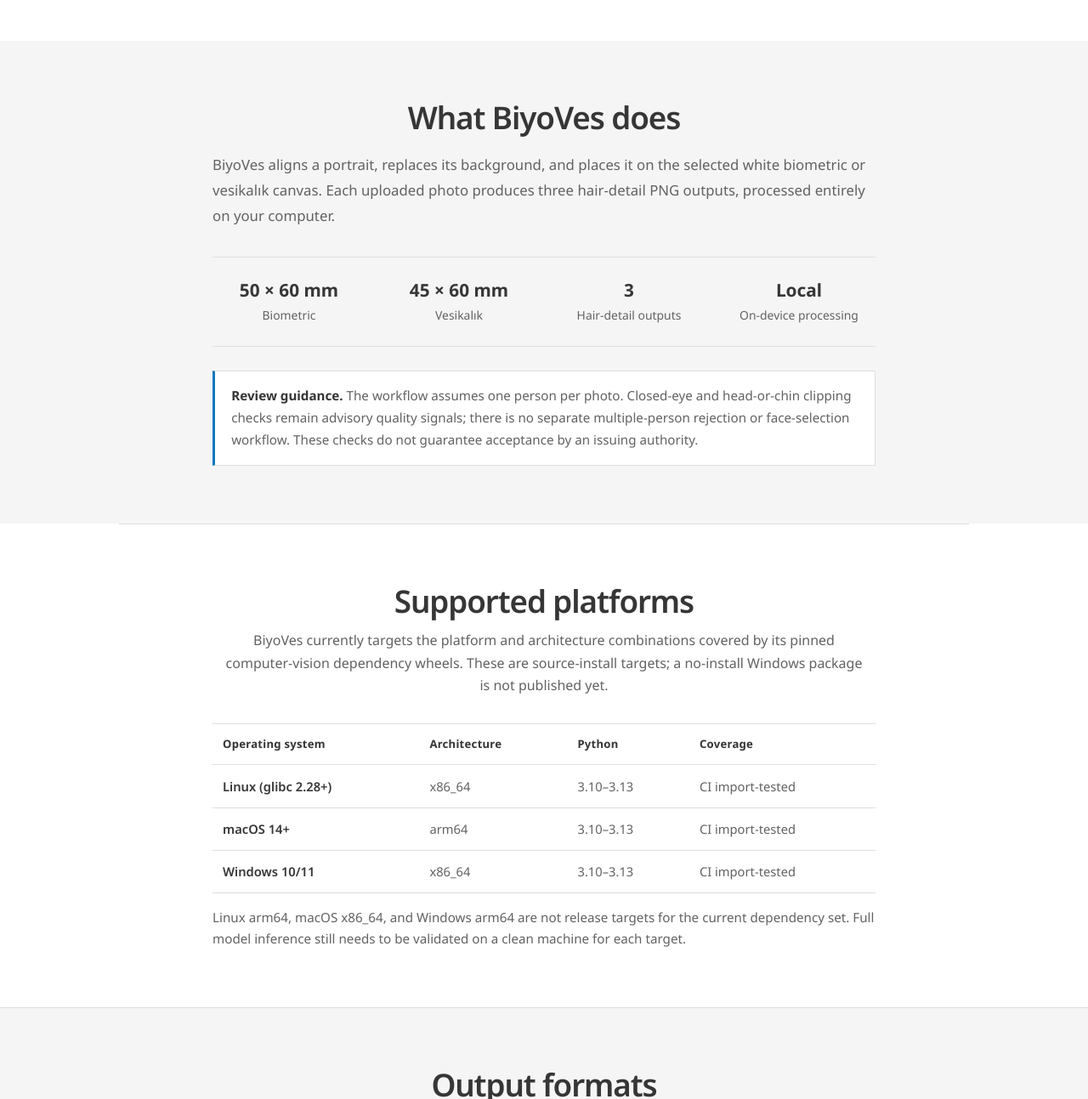
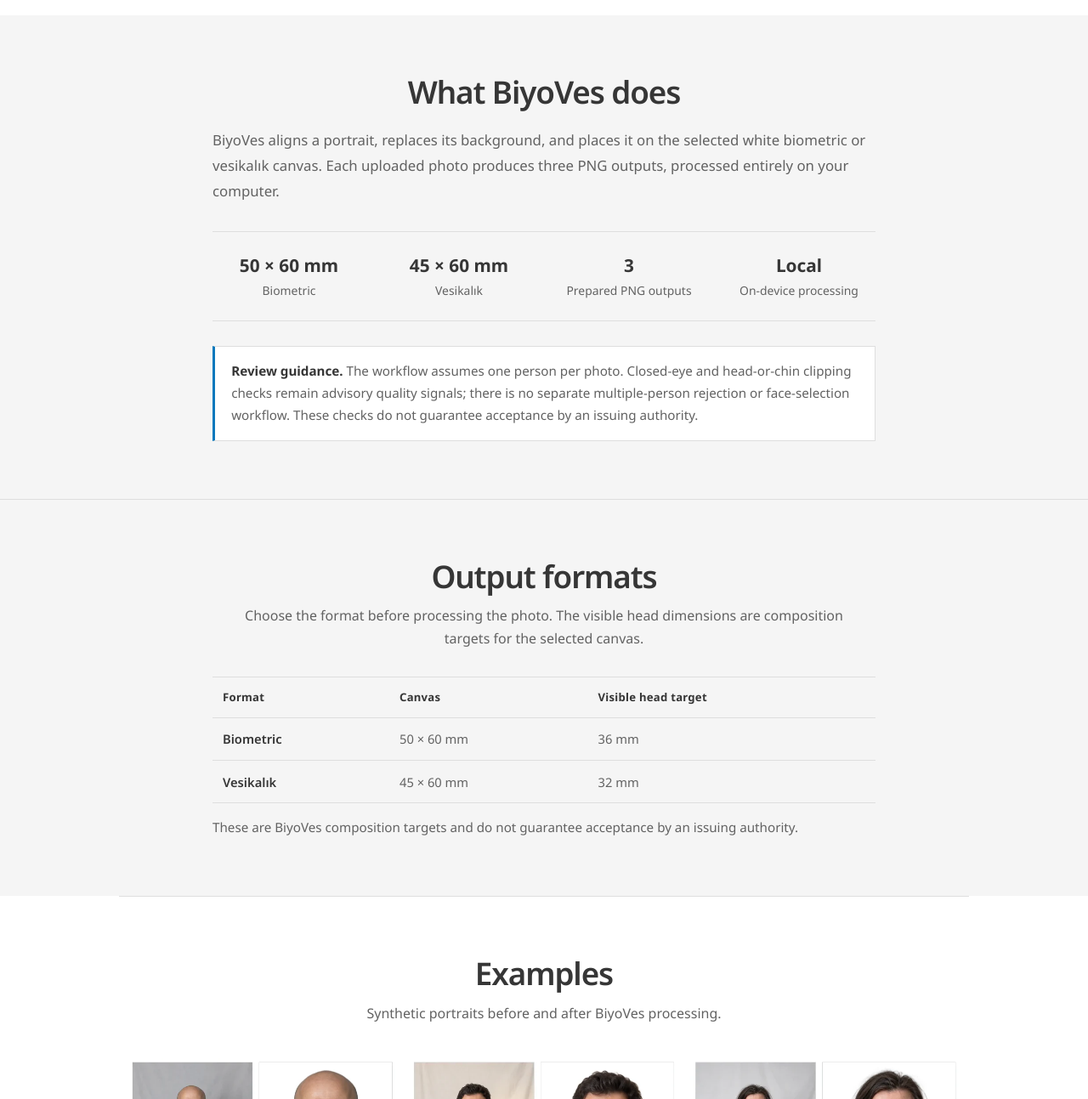
Before and after one commit to mehmetaytugyuruk/mehmetaytugyuruk.github.io, a Jekyll site: the page built from biyoves/index.html, in a window 1280 px wide and 1400 px high, scrolled down 1014 px, cut to the strip 107-1400 px from the top of the window. Shown: the whole strip at 85% size. Built offline with Jekyll 4.4.1, drawn with Linux system fonts in a browser that asks for light colours; some web fonts are replaced; some of the changed text lies outside the part shown.

Commit message:
Simplify BiyoVes project page

```diff
--- a/_data/software.yml
+++ b/_data/software.yml
@@ -38,10 +38,8 @@
   image_height: 1194
   programming_language: Python
   context: Python app · Local photo processing
-  description: A local-first app for biometric and vesikalık portraits, with facial geometry, BiRefNet Lite background matting, three hair-detail PNG outputs, and advisory quality checks.
+  description: A local-first app for biometric and vesikalık portraits that creates three prepared PNG outputs on a white canvas.
   links:
     - label: GitHub
       url: https://github.com/mehmetaytugyuruk/biyoves
-    - label: Dataset
-      url: https://huggingface.co/datasets/mehmetaytugyuruk/biyoves-faces
   website: https://mehmetaytugyuruk.github.io/biyoves/
--- a/_layouts/default.html
+++ b/_layouts/default.html
@@ -50,7 +50,6 @@
       "@type": "SoftwareApplication",
       "name": "BiyoVes",
       "applicationCategory": "MultimediaApplication",
-      "operatingSystem": "Linux x86_64, macOS 14+ arm64, Windows 10/11 x86_64",
       "url": {{ page.url | replace: 'index.html', '' | absolute_url | jsonify }},
       "codeRepository": "https://github.com/mehmetaytugyuruk/biyoves",
       "description": {{ page.description | jsonify }},
--- a/biyoves/index.html
+++ b/biyoves/index.html
@@ -14,15 +14,13 @@
     <div class="bv-container bv-container-narrow">
       <h1>BiyoVes</h1>
       <p class="bv-tagline">Prepare biometric and vesikalık photos on your computer.</p>
-      <p class="bv-intro">Turn an everyday portrait into a clean, consistently placed, white-background biometric or vesikalık photo. BiyoVes combines facial geometry, BiRefNet Lite background matting, and three hair-detail variants in one local workflow.</p>
+      <p class="bv-intro">Turn an everyday portrait into a clean, consistently placed, white-background biometric or vesikalık photo. BiyoVes handles the complete workflow locally on your computer.</p>
       <nav class="bv-resource-links" aria-label="BiyoVes resources">
         <a class="bv-resource-link" href="https://github.com/mehmetaytugyuruk/biyoves" target="_blank" rel="noopener noreferrer">
           <svg viewBox="0 0 24 24" aria-hidden="true" fill="currentColor"><path d="M12 .8a11.2 11.2 0 0 0-3.54 21.83c.56.1.77-.24.77-.54v-2.1c-3.12.68-3.78-1.32-3.78-1.32-.51-1.3-1.25-1.65-1.25-1.65-1.02-.7.08-.69.08-.69 1.13.08 1.72 1.16 1.72 1.16 1 .1.69 2.5 3.26 1.13.1-.72.39-1.21.71-1.49-2.49-.28-5.1-1.25-5.1-5.54 0-1.22.44-2.22 1.15-3-.12-.28-.5-1.42.11-2.95 0 0 .94-.3 3.08 1.15a10.7 10.7 0 0 1 5.6 0c2.14-1.45 3.07-1.15 3.07-1.15.62 1.53.23 2.67.12 2.95.72.78 1.15 1.78 1.15 3 0 4.3-2.62 5.26-5.12 5.54.4.35.76 1.03.76 2.08v2.88c0 .3.2.65.77.54A11.2 11.2 0 0 0 12 .8Z"/></svg>
           <span>GitHub code</span>
         </a>
-        <a class="bv-resource-link" href="https://huggingface.co/datasets/mehmetaytugyuruk/biyoves-faces" target="_blank" rel="noopener noreferrer">
-          <span aria-hidden="true">🤗</span><span>Dataset</span>
-        </a>
+        <a class="bv-resource-link" href="#formats">Output formats</a>
         <a class="bv-resource-link" href="#quick-start">How to use</a>
       </nav>
     </div>
@@ -39,56 +37,16 @@
   <section class="bv-section bv-shaded" id="overview" aria-labelledby="overview-title">
     <div class="bv-container bv-container-narrow">
       <h2 id="overview-title">What BiyoVes does</h2>
-      <p class="bv-lead">BiyoVes aligns a portrait, replaces its background, and places it on the selected white biometric or vesikalık canvas. Each uploaded photo produces three hair-detail PNG outputs, processed entirely on your computer.</p>
+      <p class="bv-lead">BiyoVes aligns a portrait, replaces its background, and places it on the selected white biometric or vesikalık canvas. Each uploaded photo produces three PNG outputs, processed entirely on your computer.</p>
       <div class="bv-facts" aria-label="BiyoVes at a glance">
         <div><strong>50 × 60 mm</strong><span>Biometric</span></div>
         <div><strong>45 × 60 mm</strong><span>Vesikalık</span></div>
-        <div><strong>3</strong><span>Hair-detail outputs</span></div>
+        <div><strong>3</strong><span>Prepared PNG outputs</span></div>
         <div><strong>Local</strong><span>On-device processing</span></div>
       </div>
       <div class="bv-note">
         <strong>Review guidance.</strong> The workflow assumes one person per photo. Closed-eye and head-or-chin clipping checks remain advisory quality signals; there is no separate multiple-person rejection or face-selection workflow. These checks do not guarantee acceptance by an issuing authority.
       </div>
-    </div>
-  </section>
-
-  <section class="bv-section bv-container" id="support" aria-labelledby="support-title">
-    <div class="bv-container-narrow">
-      <h2 id="support-title">Supported platforms</h2>
-      <p class="bv-section-intro">BiyoVes currently targets the platform and architecture combinations covered by its pinned computer-vision dependency wheels. These are source-install targets; a no-install Windows package is not published yet.</p>
-      <div class="bv-table-scroll">
-        <table class="bv-support-table">
-          <thead>
-            <tr>
-              <th scope="col">Operating system</th>
-              <th scope="col">Architecture</th>
-              <th scope="col">Python</th>
-              <th scope="col">Coverage</th>
-            </tr>
-          </thead>
-          <tbody>
-            <tr>
-              <th scope="row">Linux (glibc 2.28+)</th>
-              <td>x86_64</td>
-              <td>3.10–3.13</td>
-              <td>CI import-tested</td>
-            </tr>
-            <tr>
-              <th scope="row">macOS 14+</th>
-              <td>arm64</td>
-              <td>3.10–3.13</td>
-              <td>CI import-tested</td>
-            </tr>
-            <tr>
-              <th scope="row">Windows 10/11</th>
-              <td>x86_64</td>
-              <td>3.10–3.13</td>
-              <td>CI import-tested</td>
-            </tr>
-          </tbody>
-        </table>
-      </div>
-      <p class="bv-start-note">Linux arm64, macOS x86_64, and Windows arm64 are not release targets for the current dependency set. Full model inference still needs to be validated on a clean machine for each target.</p>
     </div>
   </section>
 
@@ -123,45 +81,6 @@
     </div>
   </section>
 
-  <section class="bv-section bv-container" id="benchmark" aria-labelledby="benchmark-title">
-    <div class="bv-container-narrow">
-      <h2 id="benchmark-title">Three output variants</h2>
-      <p class="bv-lead">One uploaded photo produces three final PNGs. The variants share the 992 × 992 body branch and use 256, 416, or 608 pixel hair-detail inputs.</p>
-      <div class="bv-facts" aria-label="BiyoVes output variants">
-        <div><strong>256 px</strong><span>Low hair detail</span></div>
-        <div><strong>416 px</strong><span>Medium hair detail</span></div>
-        <div><strong>608 px</strong><span>High hair detail</span></div>
-        <div><strong>3 PNGs</strong><span>Per uploaded photo</span></div>
-      </div>
-    </div>
-  </section>
-
-  <section class="bv-section bv-container" id="workflow" aria-labelledby="workflow-title">
-    <h2 id="workflow-title">How BiyoVes works</h2>
-    <div class="bv-method-grid">
-      <article>
-        <span class="bv-step">01</span>
-        <h3>Align the face</h3>
-        <p>Facial landmarks guide eye-line correction and placement.</p>
-      </article>
-      <article>
-        <span class="bv-step">02</span>
-        <h3>Replace the background</h3>
-        <p>Soft foreground matting separates the person from the original background.</p>
-      </article>
-      <article>
-        <span class="bv-step">03</span>
-        <h3>Prepare the photo</h3>
-        <p>The portrait is placed on the selected 50 × 60 mm biometric or 45 × 60 mm vesikalık white canvas.</p>
-      </article>
-    </div>
-    <figure class="bv-figure bv-analysis">
-      <a class="bv-figure-link" href="{{ '/assets/images/projects/biyoves/analysis.webp' | relative_url }}" aria-label="Open the facial geometry analysis image">
-        <img src="{{ '/assets/images/projects/biyoves/analysis.webp' | relative_url }}" width="1920" height="783" alt="Facial landmarks and reference lines used for eye-line correction and portrait placement." loading="lazy" decoding="async">
-      </a>
-    </figure>
-  </section>
-
   <section class="bv-section bv-container" id="examples" aria-labelledby="examples-title">
     <h2 id="examples-title">Examples</h2>
     <p class="bv-section-intro">Synthetic portraits before and after BiyoVes processing.</p>
@@ -181,20 +100,6 @@
       </a>
       <figcaption>Example prepared outputs from the local processing workflow.</figcaption>
     </figure>
-  </section>
-
-  <section class="bv-section bv-shaded" id="dataset" aria-labelledby="dataset-title">
-    <div class="bv-container bv-container-narrow">
-      <h2 id="dataset-title">BiyoVes Faces dataset</h2>
-      <p class="bv-lead">A small synthetic dataset for demonstrations and evaluation, with 10 portraits and 40 eye-state images across 10 identities.</p>
-      <div class="bv-dataset-facts">
-        <div><strong>10</strong><span>portraits</span></div>
-        <div><strong>40</strong><span>eye-state images</span></div>
-        <div><strong>4</strong><span>eye states per identity</span></div>
-        <div><strong>CC BY 4.0</strong><span>dataset license</span></div>
-      </div>
-      <p class="bv-centered"><a class="bv-text-link" href="https://huggingface.co/datasets/mehmetaytugyuruk/biyoves-faces" target="_blank" rel="noopener noreferrer">View the dataset on Hugging Face</a></p>
-    </div>
   </section>
 
   <section class="bv-section bv-container" id="quick-start" aria-labelledby="quick-start-title">
```
Also changed, not shown: other parts of biyoves/index.html (+1 -2 lines).
